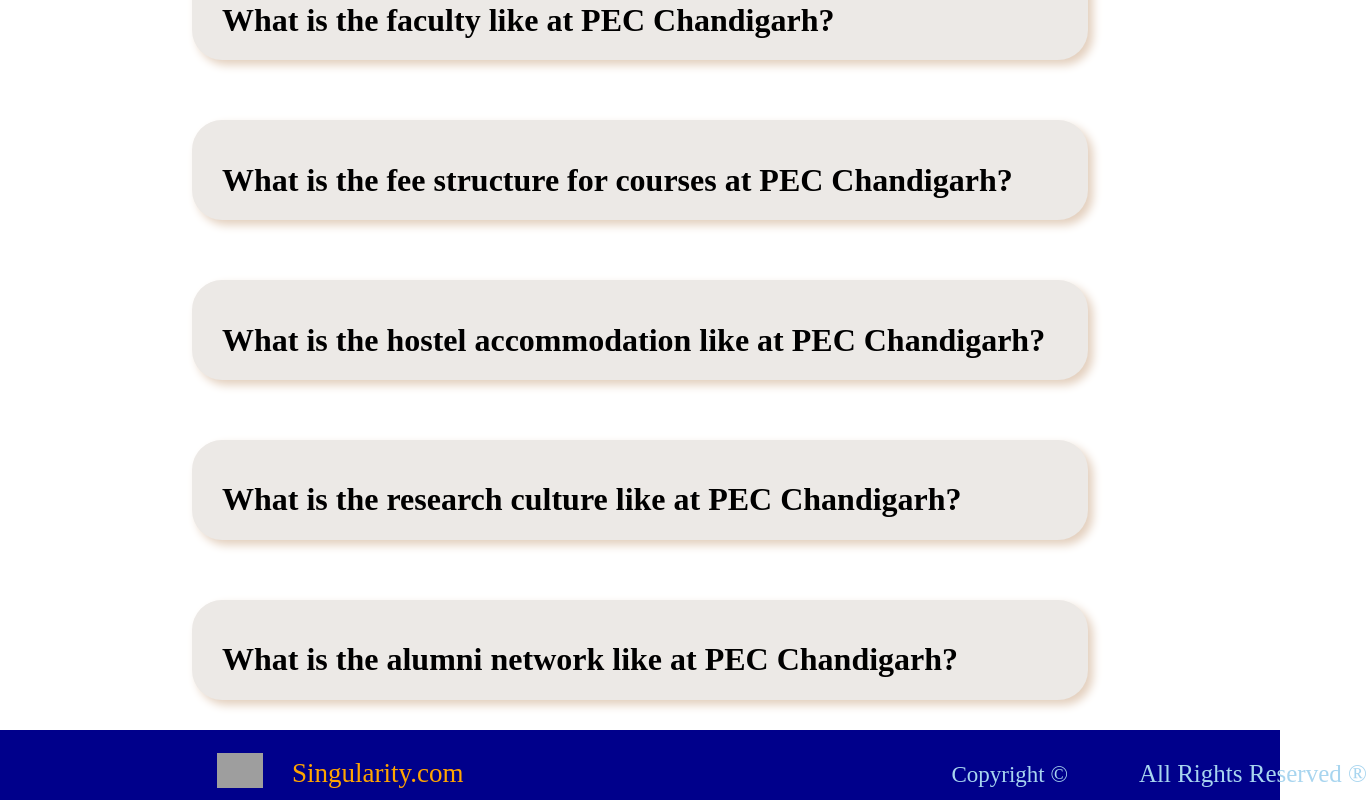
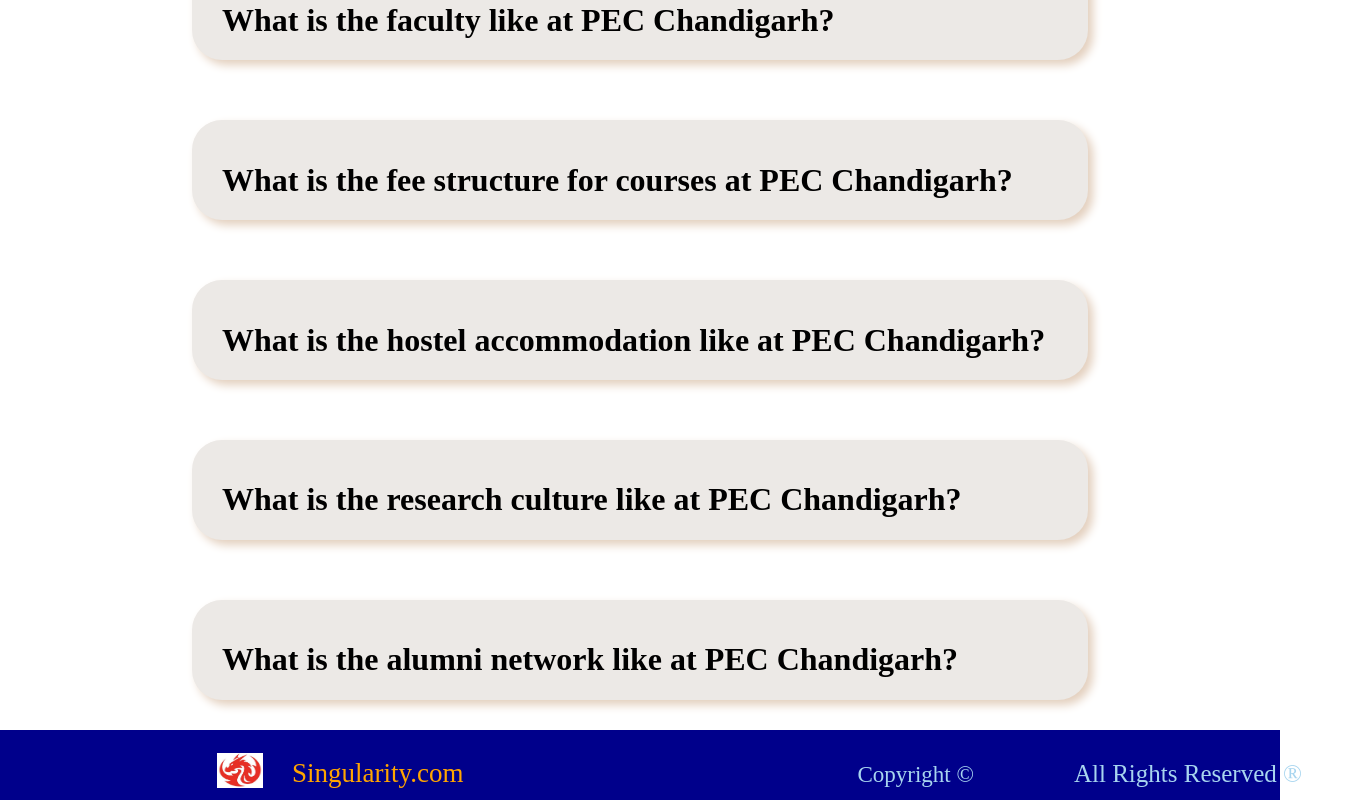
Before and after one commit to ItsPranavz/ideathon, a React (Create React App) app: page /faqs in a window 1280 px wide. Shown: the part 1324-2124 px from the top of the page, 1367 px wide, since content can reach past the window. Built offline with nearby package versions, Linux system fonts and the light colour scheme; grey boxes are pictures that could not be loaded; a web font is replaced by a local one.

Commit message:
Fixed wrong logo path and footer alignment error

```diff
--- a/src/Components/Footer.css
+++ b/src/Components/Footer.css
@@ -29,13 +29,13 @@
   .footbar li.rights{
     /* border: 2px solid green; */
     position: relative;
-    left: 765px;
+    left: 700px;
     font-size: 25px;
   }
   .footbar li.Copyright{
     /* border: 2px solid green; */
     position: relative;
-    left: 694px;
+    left: 600px;
   }
   .footbar li.name{
     /* border: 2px solid green; */
```
Also changed, not shown: src/Components/my-logo.png (renamed from src/my-logo.png).
